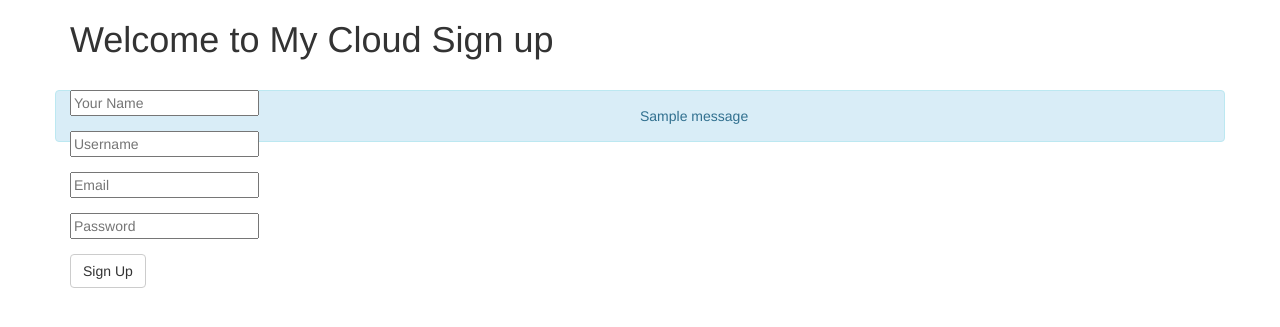
After one commit to navdeepniku/flaskstruct, a Flask app: page /signup in a window 1280 px wide. The commit adds this page. Shown: the top 327 px of the page. Run offline with Flask 2, Linux system fonts and the light colour scheme; one stand-in notice (Sample message) is shown; some libraries are stand-ins or nearby versions.

Commit message:
Login and Register added with mysql database, password hashing and bootstrap changes
wtforms and login,register from database added
password hashing using werkzeug
>from werkzeug.security import generate_password_hash,
check_password_hash
>check_password_hash(hash1,password)
>generate_password_hash(password)
Some bootstrap styles for errors with wtforms

```diff
--- a/flaskstruct/__init__.py
+++ b/flaskstruct/__init__.py
@@ -5,10 +5,12 @@ from flask import Flask
 #create application object
 app = Flask(__name__)
 
-from flaskstruct.dbconnect import connection
 
 
 #creating a secret key for app
 app.secret_key = "my cloud secret key"
 
+#config to anable WTF_CSRF
+app.wtf_csrf_enabled = True
+
 from flaskstruct import routes
--- a/flaskstruct/dbconnect.py
+++ b/flaskstruct/dbconnect.py
@@ -13,3 +13,5 @@ mysql.init_app(app)
 def connection():
 	c = mysql.connection.cursor()
 	return c
+def commit():
+    mysql.connection.commit()
--- /dev/null
+++ b/flaskstruct/forms.py
@@ -0,0 +1,13 @@
+from flask.ext.wtf import Form
+from wtforms import TextField, PasswordField, SubmitField
+from wtforms.validators import DataRequired, Length
+
+class SignupForm(Form):
+	name = TextField("Your Name", validators=[DataRequired(), Length(min=4, max=100)])
+	username = TextField("Username", validators=[DataRequired(), Length(min=4, max=20)])
+	email = TextField("email", validators=[DataRequired(), Length(min=4, max=120)])
+	password = PasswordField("Password", validators=[DataRequired(), Length(min=4, max=100)])
+
+class LoginForm(Form):
+	username = TextField("Username", validators=[DataRequired()])
+	password = PasswordField("Password", validators=[DataRequired()])
--- a/flaskstruct/routes.py
+++ b/flaskstruct/routes.py
@@ -4,8 +4,11 @@ from flask import request, redirect
 from flask import session
 from flask import flash
 from functools import wraps
+from werkzeug.security import generate_password_hash, check_password_hash
 
 from flaskstruct import app
+from flaskstruct import forms
+from flaskstruct.dbconnect import connection, commit
 
 #login required decorator
 def login_required(f):
@@ -21,6 +24,7 @@ def login_required(f):
 @app.route('/')
 @login_required
 def home():
+    redirect(url_for('home'))
     return render_template("index.html")
 
 @app.route('/welcome')
@@ -29,15 +33,55 @@ def welcome():
 
 @app.route('/login', methods=['GET', 'POST'])
 def login():
-	error= None
+    if 'logged_in' in session:
+        return redirect(url_for('home'))
+    title = "- Login"
+    error= None
+    form = forms.LoginForm()
+    if request.method == 'POST':
+        if form.validate_on_submit():
+            co = connection()
+            username=request.form['username']
+            co.execute("select username, password from userinfo where username=%s;",[username])
+            if co.rowcount != 1:
+                error = 'Invalid login, Please try again.'
+            else:
+                info = co.fetchone()
+                dbpassHash = str(info[1])
+                if check_password_hash(dbpassHash,request.form['password']):
+                    session['logged_in']= True
+                    flash ('You are logged in to My Cloud!')
+                    return redirect(url_for('home'))
+                else:
+                    error = 'Invalid pw'
+    return render_template('login.html',title=title, form= form, error=error)
+
+@app.route('/signup', methods=['GET', 'POST'])
+def signup():
+	if 'logged_in' in session:
+		flash ('Already Logged in')
+		return redirect(url_for('home'))
+	title = "- Sign up"
+	error = None
+	form = forms.SignupForm()
+
 	if request.method == 'POST':
-		if request.form['username'] != 'demo' or request.form['password'] != 'demo':
-			error = 'Invalid login, Please try again.'
-		else:
-			session['logged_in']= True
-			flash ('You are logged in to My Cloud!')
-			return redirect(url_for('home'))
-	return render_template('login.html', error=error)
+		if form.validate_on_submit():
+			co = connection()
+			username=request.form['username']
+			co.execute("select username from userinfo where username=%s;",[username])
+			if co.rowcount != 0:
+				error = "username already exists, try another"
+			else:
+				password=generate_password_hash(request.form['password'])
+				email=request.form['email']
+				name=request.form['name']
+				co.execute("insert into userinfo (username,password,name,email) values (%s,%s,%s,%s);",[username,password,name,email])
+				commit()
+
+				flash ('You successfully signed up on My Cloud! \n Login with your username and password')
+				return redirect(url_for('login'))
+	return render_template('signup.html',title=title, form=form, error=error)
 
 @app.route('/logout')
 @login_required
@@ -49,6 +93,6 @@ def logout():
 @app.route('/dbtest')
 def dbtest():
 	co = connection()
-	co.execute("select * from userinfo;")
-	info = co.fetchall()
-	return str(info)
+	co.execute("insert into userinfo (username,password,email,user) values ('test','test','test','test');")
+	commit()
+	return "success"
--- a/flaskstruct/templates/base.html
+++ b/flaskstruct/templates/base.html
@@ -1,7 +1,7 @@
 <!DOCTYPE html>
 <html>
     <head>
-	    <title>My Cloud - login page</title>
+	    <title>My Cloud {{ title }}</title>
 		<meta name="viewport" content="width=device-width, initial-scale=1.0">
 		<link href="static/css/bootstrap.min.css" rel="stylesheet" media="screen">
 	</head>
@@ -13,12 +13,14 @@
 
 			<!-- errors in code -->
 			{% if error %}
-				<p class="error"><strong>Error:</strong>{{ error }}</p>
+				<p class="error alert alert-danger"><strong>Error:</strong>{{ error }}</p>
 			{% endif %}
 
 			<!-- flash messages  -->
 			{% for message in get_flashed_messages()%}
-				{{ message }}
+				<span>
+				<p class="alert alert-info">{{ message }}</p>
+				</span>
 			{% endfor %}
 
 		</div>
--- /dev/null
+++ b/flaskstruct/templates/signup.html
@@ -0,0 +1,56 @@
+{% extends "base.html"%}
+{% block content%}
+<h1>Welcome to My Cloud Sign up</h1>
+<br>
+<div class="row">
+<form action="{{ url_for('signup') }}" method="post" role="form" class="col-md-6" >
+	{{ form.hidden_tag() }}
+	<div class="form-group">
+	{{ form.name(placeholder="Your Name") }}
+	{% if form.name.errors %}
+		<span class="alert alert-warning">
+		{% for error in form.name.errors %}
+			{{ error }}
+		{% endfor %}
+		</span>
+	{% endif %}
+	</div>
+
+	<div class="form-group">
+	{{ form.username(placeholder="Username") }}
+	{% if form.username.errors %}
+		<span class="alert alert-warning">
+		{% for error in form.username.errors %}
+			{{ error }}
+		{% endfor %}
+		</span>
+	{% endif %}
+	</div>
+
+	<div class="form-group">
+	{{ form.email(placeholder="Email") }}
+	{% if form.email.errors %}
+		<span class="alert alert-warning">
+		{% for error in form.email.errors %}
+			{{ error }}
+		{% endfor %}
+		</span>
+	{% endif %}
+	</div>
+
+	<div class="form-group">
+	{{ form.password(placeholder="Password") }}
+	{% if form.password.errors %}
+		<span class="alert alert-warning">
+		{% for error in form.password.errors %}
+			{{ error }}
+		{% endfor %}
+		</span>
+	{% endif %}
+	</div>
+
+	<div class="form-group">
+	<input class="btn btn-default" type="submit" value="Sign Up">
+	</div>
+</form>
+{% endblock %}
--- a/requirements.txt
+++ b/requirements.txt
@@ -1,2 +1,3 @@
 flask
 flask-mysqldb
+flask-wtf
```
Also changed, not shown: flaskstruct/templates/login.html (+31 -4 lines).
